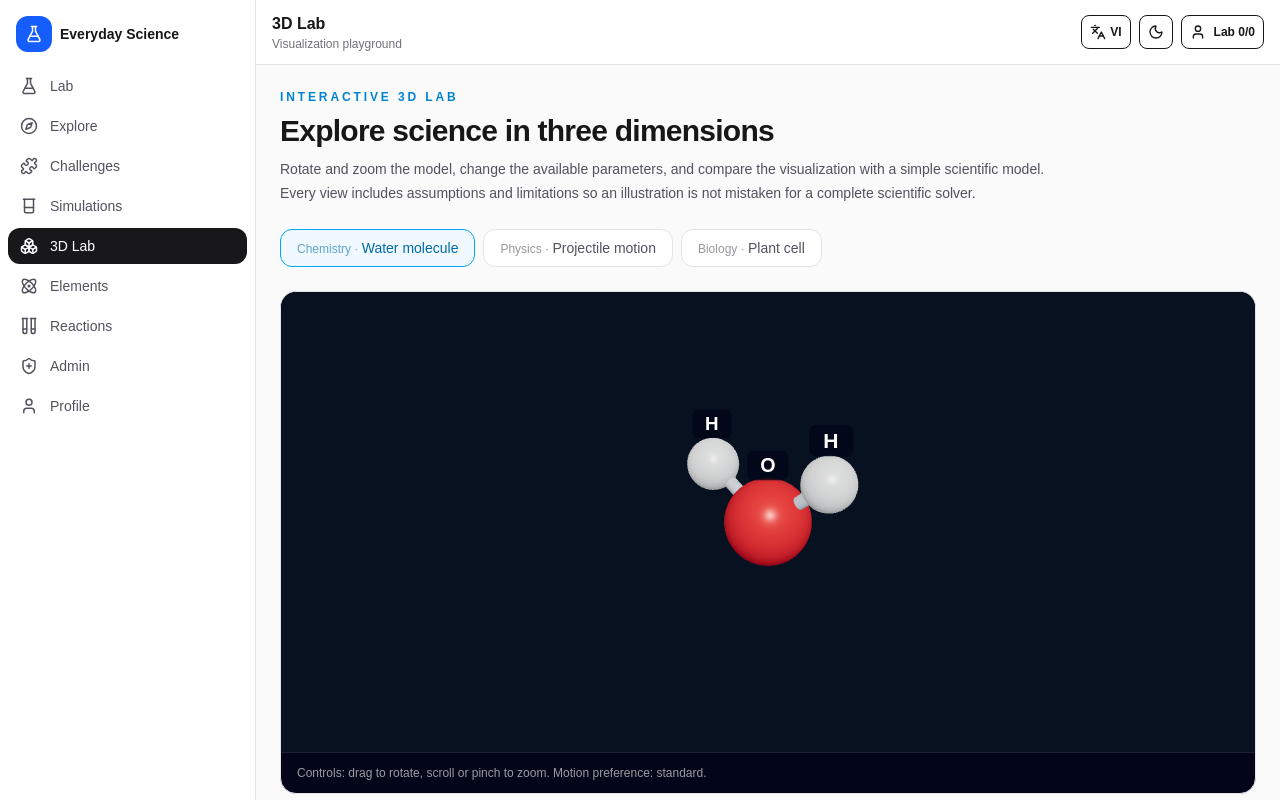
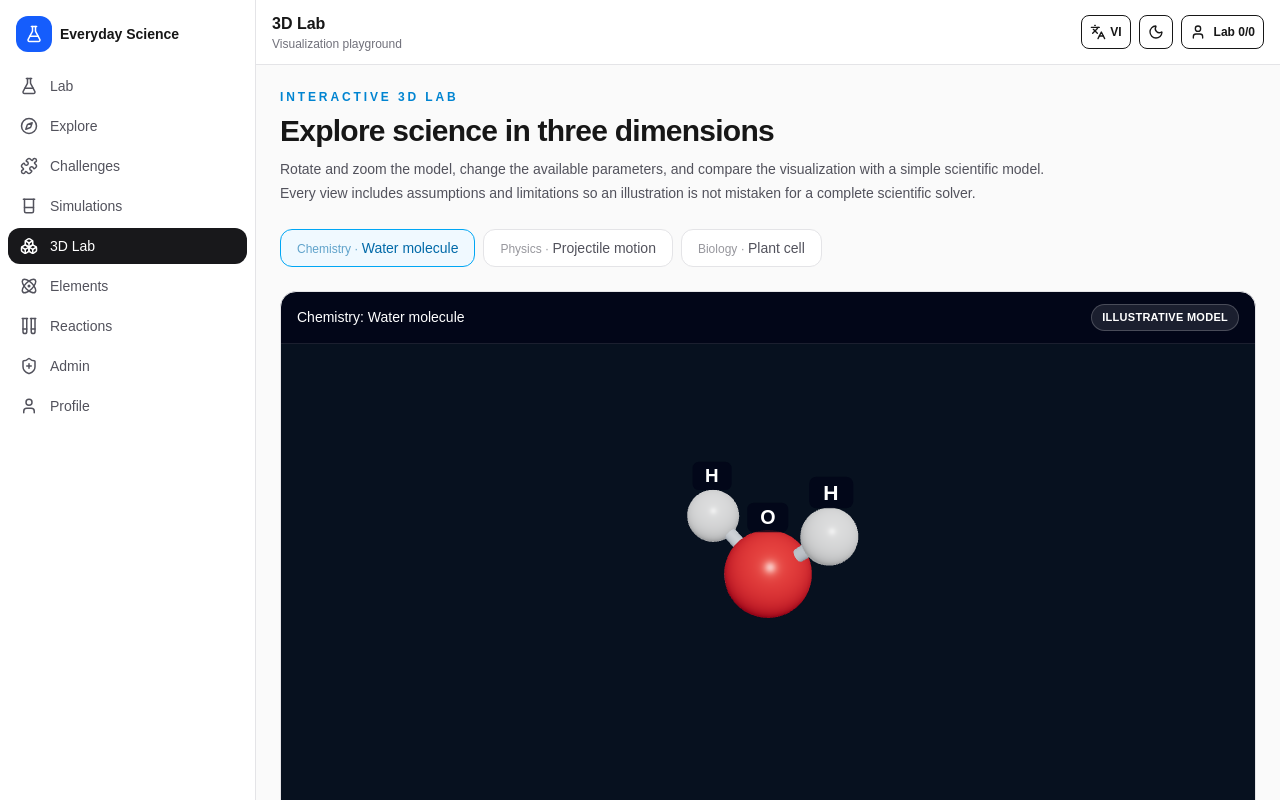
Before and after one commit to pnnnhan99/everyday-learning-lab, a Next.js app: page /lab/3d in a window 1280 px wide. Shown: the top 800 px of the page. Built offline with nearby package versions, Linux system fonts and the light colour scheme.

Commit message:
feat: add 3D simulation foundation, interactive learning models, and related API routes

```diff
--- a/app/api/elements/route.ts
+++ b/app/api/elements/route.ts
@@ -17,6 +17,9 @@ export async function POST(request: Request) {
     const created = await createElement(parsed.value);
     return NextResponse.json({ data: created }, { status: 201 });
   } catch (err) {
-    return NextResponse.json({ error: err instanceof Error ? err.message : 'Create failed' }, { status: 409 });
+    if (err instanceof Error && err.message === 'Element id already exists') {
+      return NextResponse.json({ error: 'Element id already exists' }, { status: 409 });
+    }
+    return NextResponse.json({ error: 'Create failed' }, { status: 500 });
   }
 }
--- a/app/api/reactions/route.ts
+++ b/app/api/reactions/route.ts
@@ -29,8 +29,10 @@ export async function POST(request: Request) {
     const created = await createReaction(parsed.value);
     return NextResponse.json({ data: created }, { status: 201 });
   } catch (err) {
-    const message = err instanceof Error ? err.message : 'Create failed';
-    return NextResponse.json({ error: message }, { status: message.includes('already exists') ? 409 : 400 });
+    if (err instanceof Error && err.message === 'Reaction pair already exists') {
+      return NextResponse.json({ error: 'Reaction pair already exists' }, { status: 409 });
+    }
+    return NextResponse.json({ error: 'Create failed' }, { status: 500 });
   }
 }
 
--- a/app/lab/3d/page.tsx
+++ b/app/lab/3d/page.tsx
@@ -30,10 +30,10 @@ function getReducedMotion() {
   return window.matchMedia('(prefers-reduced-motion: reduce)').matches;
 }
 
-const models: Array<{ id: Lab3DModel; label: string; domain: string }> = [
-  { id: 'water', label: 'Water molecule', domain: 'Chemistry' },
-  { id: 'projectile', label: 'Projectile motion', domain: 'Physics' },
-  { id: 'plant-cell', label: 'Plant cell', domain: 'Biology' },
+const models: Array<{ id: Lab3DModel; label: string; domain: string; modelType: 'Illustrative' | 'Quantitative' }> = [
+  { id: 'water', label: 'Water molecule', domain: 'Chemistry', modelType: 'Illustrative' },
+  { id: 'projectile', label: 'Projectile motion', domain: 'Physics', modelType: 'Quantitative' },
+  { id: 'plant-cell', label: 'Plant cell', domain: 'Biology', modelType: 'Illustrative' },
 ];
 
 // A short, non-visual description of each scene. Announced to assistive tech
@@ -136,6 +136,12 @@ function Lab3DPageInner() {
         </div>
 
         <section aria-label={`Interactive 3D ${selected.label} model`} className="overflow-hidden rounded-2xl border border-zinc-200 bg-slate-950 dark:border-zinc-800">
+          <div className="flex items-center justify-between gap-3 border-b border-white/10 px-4 py-3 text-white">
+            <p className="text-sm font-medium">{selected.domain}: {selected.label}</p>
+            <span className="rounded-full border border-white/20 bg-white/10 px-2.5 py-1 text-[11px] font-semibold tracking-wide uppercase">
+              {selected.modelType} model
+            </span>
+          </div>
           <p id={sceneAltTextId} className="sr-only">
             {MODEL_ALT_TEXT[model]}
           </p>
--- a/package.json
+++ b/package.json
@@ -40,7 +40,7 @@
     "drizzle-orm": "^0.45.2",
     "framer-motion": "^14.0.0",
     "lucide-react": "^1.52.0",
-    "next": "16.3.8",
+    "next": "^16.4.2",
     "react": "19.2.8",
     "react-dom": "19.2.8",
     "simple-icons": "^16.35.0",
@@ -58,7 +58,7 @@
     "@types/three": "^0.186.0",
     "drizzle-kit": "^0.31.4",
     "eslint": "^9",
-    "eslint-config-next": "^16.3.8",
+    "eslint-config-next": "^16.4.2",
     "tailwindcss": "^4",
     "typescript": "^5",
     "vite": "^8.3.4",
--- a/src/components/lesson-detail/LessonDetail.tsx
+++ b/src/components/lesson-detail/LessonDetail.tsx
@@ -6,6 +6,7 @@ import React, { useMemo, useState } from 'react';
 import type { Lesson, ReviewStatus } from '@/learning/types';
 import { registerAllSimulations } from '@/simulations';
 import { globalRegistry } from '@/core/simulation/registry';
+import { validateSimulationInput } from '@/core/simulation/validation';
 import { SelfCheck } from './SelfCheck';
 
 registerAllSimulations();
@@ -42,9 +43,19 @@ export const LessonDetail: React.FC<{ lesson: Lesson }> = ({ lesson }) => {
     }
     const contract = simulation.create();
     const input = inputs[simulationId] ?? simulation.metadata.defaults ?? {};
+    const validation = validateSimulationInput(input, simulation.metadata);
+    if (!validation.ok) {
+      setErrors((prev) => ({ ...prev, [simulationId]: validation.errors.join(' ') }));
+      setResults((prev) => {
+        const next = { ...prev };
+        delete next[simulationId];
+        return next;
+      });
+      return;
+    }
     try {
       await contract.initialize();
-      const result = contract.run(input);
+      const result = await contract.run(validation.values);
       setResults((prev) => ({ ...prev, [simulationId]: result }));
       setErrors((prev) => ({ ...prev, [simulationId]: '' }));
     } catch (err) {
```
Also changed, not shown: 4 other files (tests, documents, lock files or other folders).
